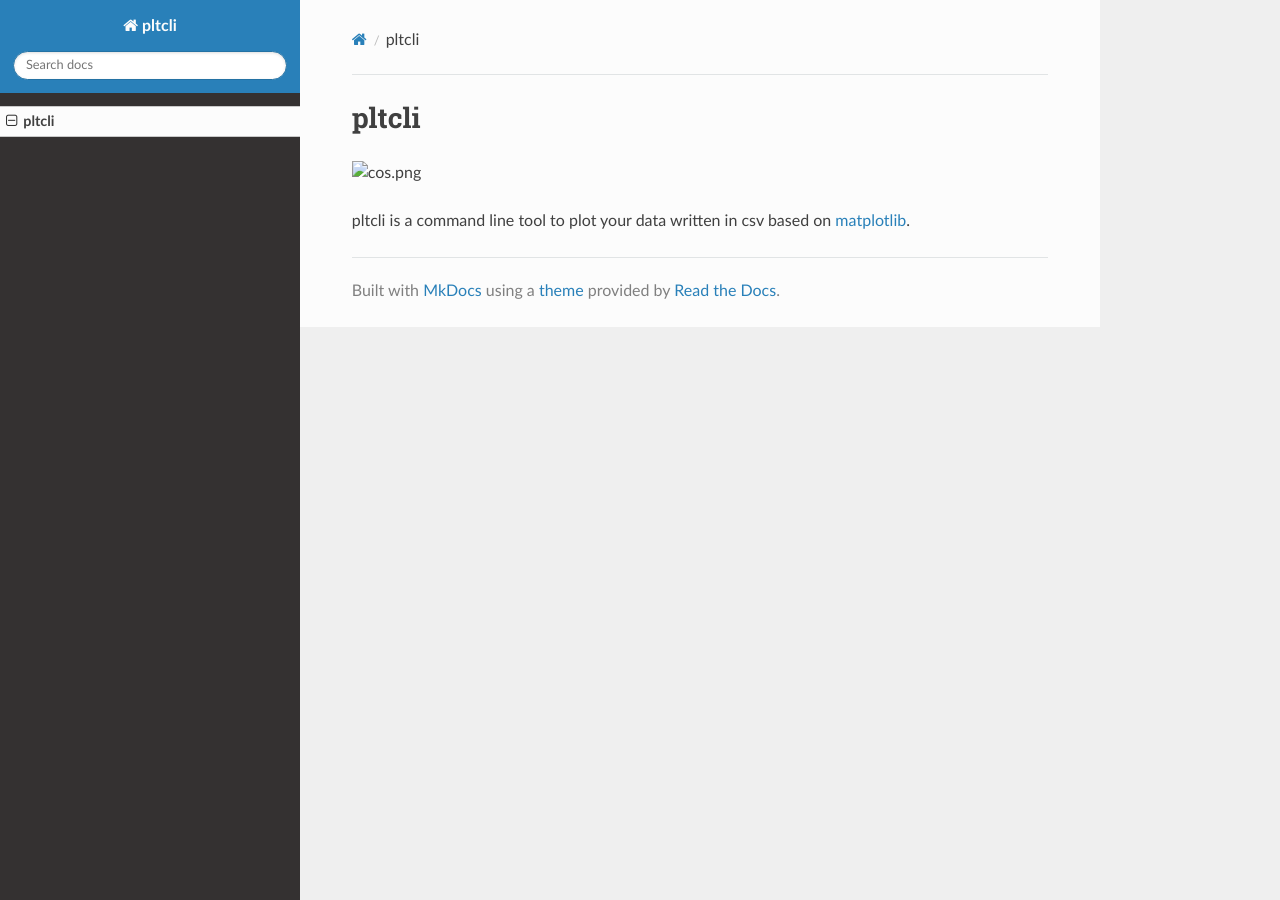
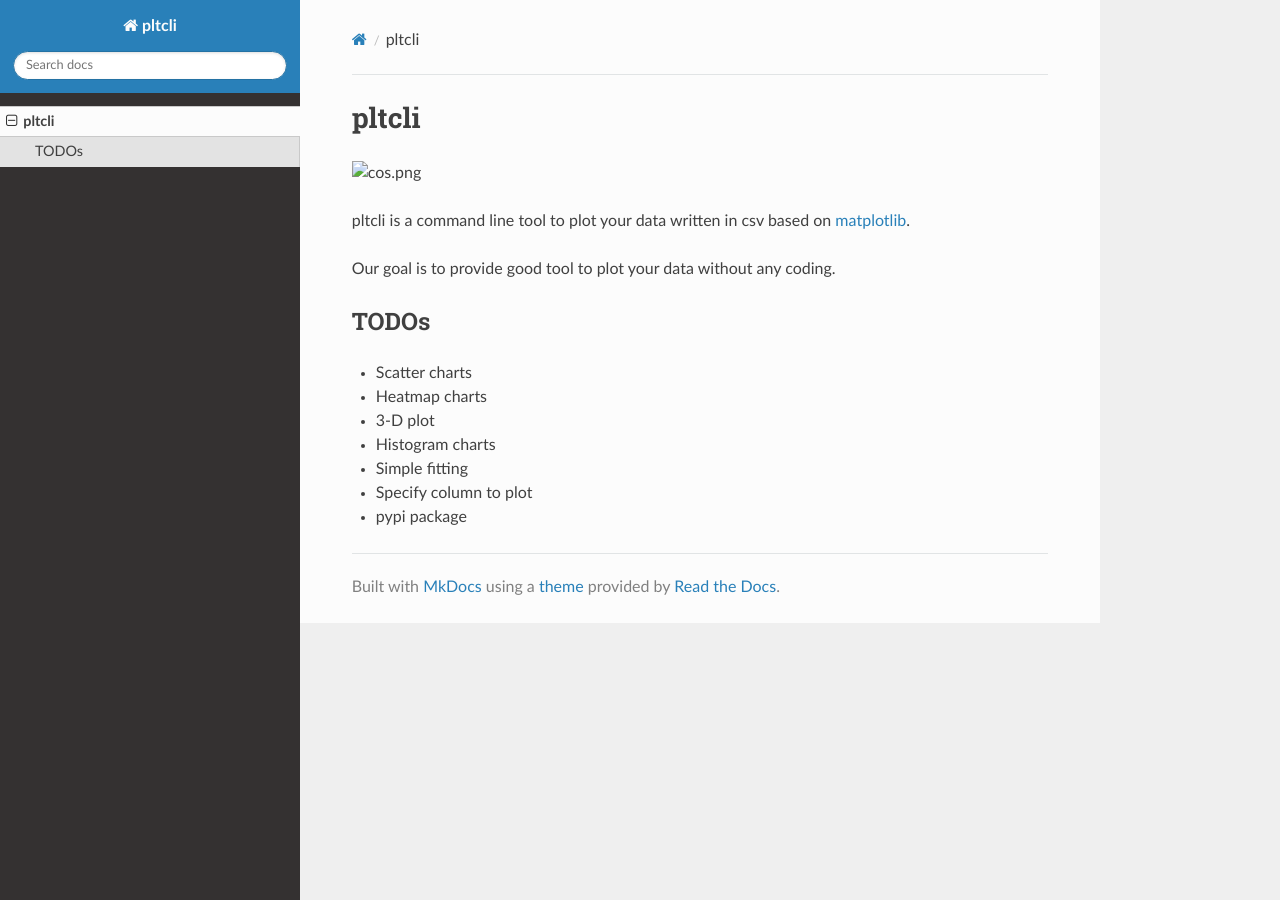
Before and after one commit to garaemon/pltcli, an MkDocs documentation site: the page built from docs/index.md, in a window 1280 px wide. Built offline with MkDocs 1.6.1, drawn with Linux system fonts in a browser that asks for light colours; nearby versions of some CDN libraries.

Commit message:
Add TODOs

```diff
--- a/docs/index.md
+++ b/docs/index.md
@@ -2,3 +2,14 @@
 ![cos.png](../images/cos.png)
 
 pltcli is a command line tool to plot your data written in csv based on [matplotlib](https://matplotlib.org).
+
+Our goal is to provide good tool to plot your data without any coding.
+
+## TODOs
+* Scatter charts
+* Heatmap charts
+* 3-D plot
+* Histogram charts
+* Simple fitting
+* Specify column to plot
+* pypi package
```
